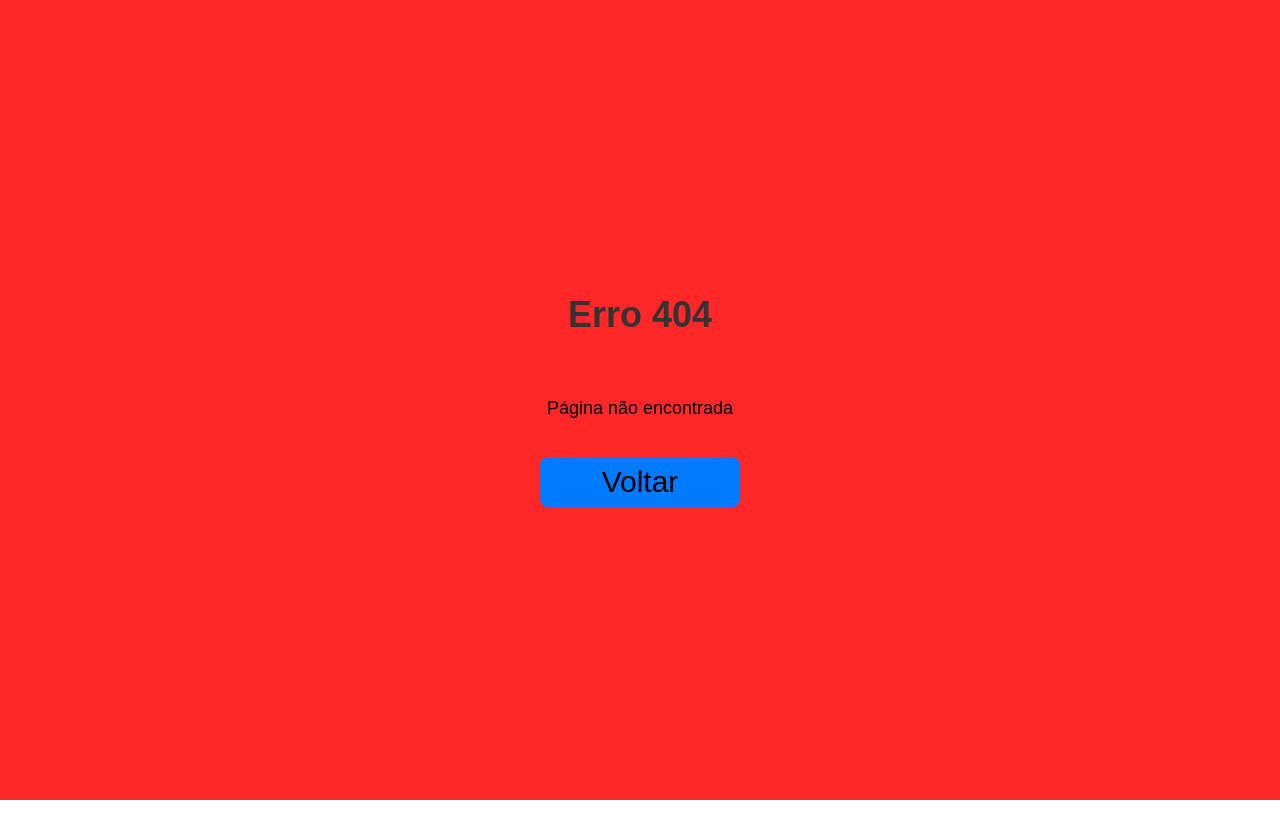
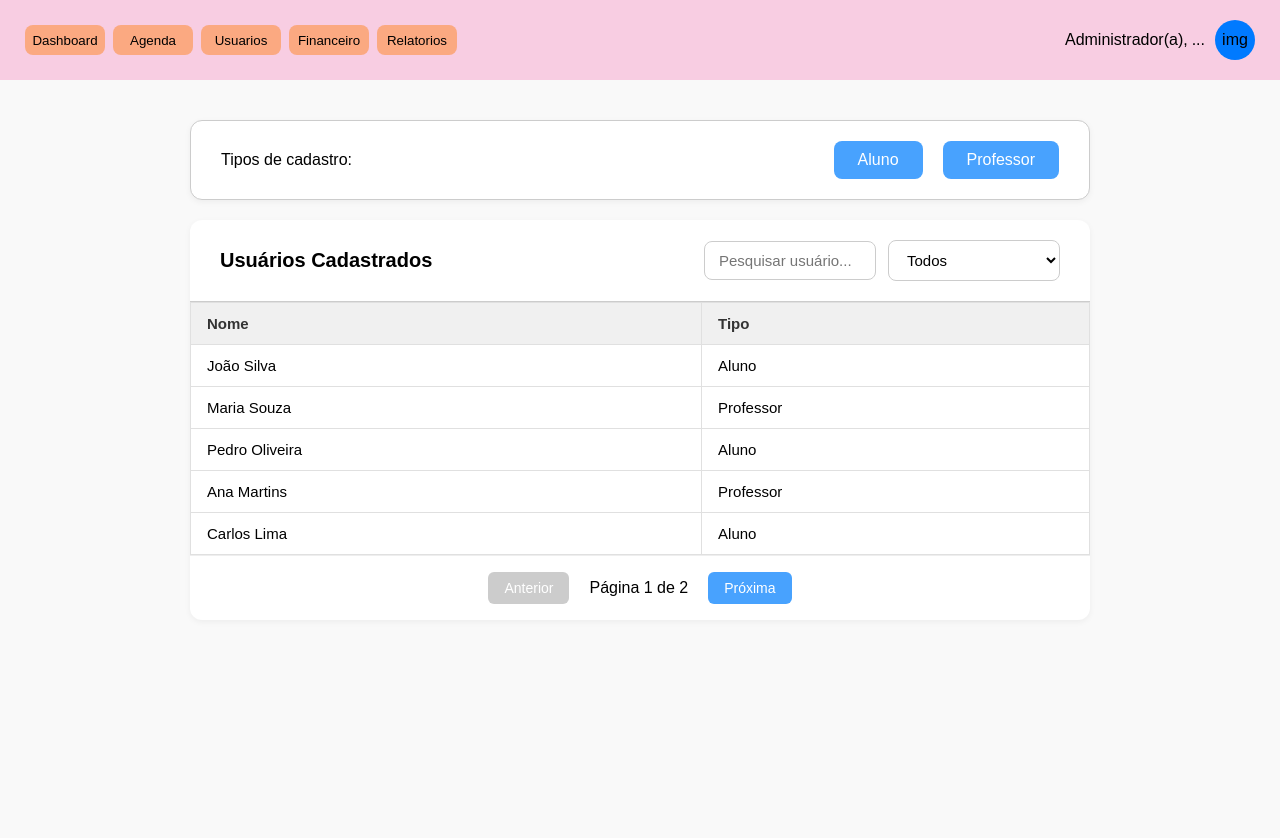
Before and after one commit to Ailton-guedes/Projeto-Personal-Kids, a React (Vite) app in the folder frontend/: page /usuarios in a window 1280 px wide. Before the commit this address had no page. Shown: the top 838 px of the page. Before the commit the page ends 800 px from the top, so only its background shows below. Built offline with nearby package versions, Linux system fonts and the light colour scheme.

Commit message:
correção, rotas e tela usuario

```diff
--- a/frontend/src/fixed/navbar/index.jsx
+++ b/frontend/src/fixed/navbar/index.jsx
@@ -1,6 +1,8 @@
 import './style.css';
+import { useNavigate } from 'react-router-dom';
 
 const Navbar = ({ children }) => {
+    const navigate = useNavigate();
 
     const buttonsArray = [
         { name: 'Dashboard', link: '/dashboard' },
@@ -10,14 +12,18 @@ const Navbar = ({ children }) => {
         { name: 'Relatorios', link: '/relatorios' },
     ];
 
-
     return (
-
         <>
             <div className="navbar">
                 <div className="buttonsArray">
-                    {buttonsArray.map((buttons, index) => (
-                        <button key={index} className="pageButton">{buttons.name}</button>
+                    {buttonsArray.map((button, index) => (
+                        <button
+                            key={index}
+                            className="pageButton"
+                            onClick={() => navigate(button.link)}
+                        >
+                            {button.name}
+                        </button>
                     ))}
                 </div>
 
@@ -29,15 +35,12 @@ const Navbar = ({ children }) => {
                     <div className="self">img</div>
                 </div>
             </div>
+
             <main>
                 {children}
             </main>
         </>
-
-
-
     );
 };
 
-
 export default Navbar;
--- a/frontend/src/pages/Error/index.jsx
+++ b/frontend/src/pages/Error/index.jsx
@@ -1,12 +1,14 @@
 import './style.css';
-
+import { useNavigate } from 'react-router-dom';
 
 const Error = () => {
+    const navigate = useNavigate();
+
     return (
-        <div className="container">
+        <div className="errorPage">
             <h1>Erro 404</h1>
             <p>Página não encontrada</p>
-            <button className="errorButton">Voltar</button>
+            <button className="errorButton" onClick={() => navigate(-1)}>Voltar</button>
         </div>
     );
 }
--- a/frontend/src/pages/Error/style.css
+++ b/frontend/src/pages/Error/style.css
@@ -1,4 +1,4 @@
-.container {
+.errorPage {
     background-color: #FF2727;
 
     width: 100vw;
--- /dev/null
+++ b/frontend/src/pages/administrator/usuario/index.jsx
@@ -0,0 +1,96 @@
+import './style.css';
+import React, { useState } from 'react';
+import { useNavigate } from 'react-router-dom';
+
+const User = () => {
+    const navigate = useNavigate();
+
+    const allUsers = [
+        { id: 1, name: 'João Silva', type: 'Aluno' },
+        { id: 2, name: 'Maria Souza', type: 'Professor' },
+        { id: 3, name: 'Pedro Oliveira', type: 'Aluno' },
+        { id: 4, name: 'Ana Martins', type: 'Professor' },
+        { id: 5, name: 'Carlos Lima', type: 'Aluno' },
+        { id: 6, name: 'Fernanda Dias', type: 'Professor' },
+        { id: 7, name: 'Bruno Alves', type: 'Aluno' },
+        { id: 8, name: 'Larissa Costa', type: 'Aluno' },
+        { id: 9, name: 'Marcos Vinicius', type: 'Professor' },
+    ];
+
+    const [currentPage, setCurrentPage] = useState(1);
+    const rowsPerPage = 5;
+
+    const indexOfLast = currentPage * rowsPerPage;
+    const indexOfFirst = indexOfLast - rowsPerPage;
+    const currentUsers = allUsers.slice(indexOfFirst, indexOfLast);
+    const totalPages = Math.ceil(allUsers.length / rowsPerPage);
+
+    const goToProfile = (id) => {
+        navigate(`/perfil/${id}`);
+    };
+
+    return (
+        <div className='container'>
+            <div className='registration'>
+                <p>Tipos de cadastro:</p>
+                <div className='registration-buttons'>
+                    <button onClick={() => navigate('/cadastro-de-aluno')}>Aluno</button>
+                    <button>Professor</button>
+                </div>
+            </div>
+
+            <div className="user-table">
+                <div className='user-table-header'>
+                    <h2>Usuários Cadastrados</h2>
+                    <div className='filters'>
+                        <input type="text" placeholder="Pesquisar usuário..." />
+                        <select>
+                            <option value="">Todos</option>
+                            <option value="aluno">Aluno</option>
+                            <option value="professor">Professor</option>
+                        </select>
+                    </div>
+                </div>
+
+                <table>
+                    <thead>
+                        <tr>
+                            <th>Nome</th>
+                            <th>Tipo</th>
+                        </tr>
+                    </thead>
+                    <tbody>
+                        {currentUsers.map((user) => (
+                            <tr
+                                key={user.id}
+                                onClick={() => goToProfile(user.id)}
+                                className="clickable-row"
+                            >
+                                <td>{user.name}</td>
+                                <td>{user.type}</td>
+                            </tr>
+                        ))}
+                    </tbody>
+                </table>
+
+                <div className="pagination">
+                    <button
+                        onClick={() => setCurrentPage((prev) => Math.max(prev - 1, 1))}
+                        disabled={currentPage === 1}
+                    >
+                        Anterior
+                    </button>
+                    <span>Página {currentPage} de {totalPages}</span>
+                    <button
+                        onClick={() => setCurrentPage((prev) => Math.min(prev + 1, totalPages))}
+                        disabled={currentPage === totalPages}
+                    >
+                        Próxima
+                    </button>
+                </div>
+            </div>
+        </div>
+    );
+};
+
+export default User;
--- /dev/null
+++ b/frontend/src/pages/administrator/usuario/style.css
@@ -0,0 +1,205 @@
+.container {
+    width: 100vw;
+    min-height: 100vh;
+    display: flex;
+    flex-direction: column;
+    align-items: center;
+    padding: 40px 20px;
+    background-color: #f9f9f9;
+    box-sizing: border-box;
+}
+
+.registration {
+    width: 100%;
+    max-width: 900px;
+    border: 1px solid #ccc;
+    display: flex;
+    align-items: center;
+    justify-content: space-between;
+    padding: 20px 30px;
+    background-color: #ffffff;
+    border-radius: 12px;
+    margin-bottom: 20px;
+    box-shadow: 0 2px 6px rgba(0, 0, 0, 0.05);
+}
+
+.registration-buttons {
+    display: flex;
+    gap: 20px;
+}
+
+.registration-buttons button {
+    padding: 10px 24px;
+    font-size: 16px;
+    background-color: #48A2FE;
+    color: white;
+    border: none;
+    border-radius: 8px;
+    cursor: pointer;
+    font-weight: 500;
+    transition: background-color 0.3s ease;
+}
+
+.registration-buttons button:hover {
+    background-color: #88c2fc;
+}
+
+.user-table {
+    width: 100%;
+    max-width: 900px;
+    background-color: #ffffff;
+    border-radius: 12px;
+    overflow: hidden;
+    box-shadow: 0 2px 6px rgba(0, 0, 0, 0.05);
+}
+
+.user-table-header {
+    display: flex;
+    align-items: center;
+    justify-content: space-between;
+    padding: 20px 30px;
+    border-bottom: 1px solid #ccc;
+    gap: 20px;
+    flex-wrap: wrap;
+}
+
+.user-table-header h2 {
+    margin: 0;
+    font-size: 20px;
+    flex-shrink: 0;
+}
+
+.filters {
+    display: flex;
+    gap: 12px;
+    align-items: center;
+}
+
+.filters select,
+.filters input {
+    padding: 10px 14px;
+    font-size: 15px;
+    border: 1px solid #ccc;
+    border-radius: 8px;
+    background-color: #ffffff;
+    outline: none;
+    transition: border-color 0.3s ease;
+}
+
+.filters select:focus,
+.filters input:focus {
+    border-color: #48A2FE;
+    box-shadow: 0 0 0 2px rgba(72, 162, 254, 0.2);
+}
+
+.user-table table {
+    width: 100%;
+    border-collapse: collapse;
+}
+
+.user-table th,
+.user-table td {
+    border: 1px solid #e0e0e0;
+    padding: 12px 16px;
+    text-align: left;
+    font-size: 15px;
+}
+
+.user-table th {
+    background-color: #f0f0f0;
+    font-weight: 600;
+    color: #333;
+}
+
+.user-table td button {
+    margin-right: 5px;
+    padding: 6px 12px;
+    border: none;
+    background-color: #48A2FE;
+    color: white;
+    border-radius: 6px;
+    cursor: pointer;
+    font-size: 14px;
+}
+
+.user-table td button:hover {
+    background-color: #3590ea;
+}
+
+.clickable-row {
+    cursor: pointer;
+    transition: background-color 0.1s;
+}
+
+.clickable-row:hover {
+    background-color: #e8f4ff;
+}
+
+.pagination {
+    display: flex;
+    justify-content: center;
+    align-items: center;
+    padding: 16px;
+    gap: 20px;
+    border-top: 1px solid #eee;
+}
+
+.pagination button {
+    padding: 8px 16px;
+    border: none;
+    background-color: #48A2FE;
+    color: white;
+    border-radius: 6px;
+    cursor: pointer;
+    font-size: 14px;
+    transition: background-color 0.3s ease;
+}
+
+.pagination button:hover {
+    background-color: #3590ea;
+}
+
+.pagination button:disabled {
+    background-color: #ccc;
+    cursor: not-allowed;
+}
+
+@media (max-width: 768px) {
+    .registration {
+        flex-direction: column;
+        align-items: flex-start;
+        gap: 10px;
+    }
+
+    .registration-buttons {
+        width: 100%;
+        justify-content: space-between;
+    }
+
+    .user-table th,
+    .user-table td {
+        font-size: 14px;
+        padding: 10px 12px;
+    }
+
+    .user-table select {
+        width: 100%;
+    }
+
+    .user-table-header {
+        flex-direction: column;
+        align-items: flex-start;
+        gap: 10px;
+    }
+
+    .filters {
+        width: 100%;
+        flex-direction: column;
+        gap: 10px;
+    }
+
+    .filters select,
+    .filters input {
+        width: 100%;
+    }
+}
--- a/frontend/src/routes/Route.jsx
+++ b/frontend/src/routes/Route.jsx
@@ -1,27 +1,21 @@
-{/* Precisamos disso para que ele entenda
-    que estamos usando rotas */}
 import { BrowserRouter as Router, Routes, Route, Navigate } from "react-router-dom";
+import Navbar from "../fixed/Navbar";
 
-{/* Para incluir novas rotas precisa importar
-    seu nome e o caminho até ela */}
 import Login from "../pages/administrator/Login";
+import Cadastrodealuno from "../pages/administrator/cadastrodealuno";
+import User from "../pages/administrator/usuario";
+
 import Error from "../pages/Error";
-import Cadastrodealuno from "../pages/administrator/cadastrodealuno";
-{/* Criada a constante Root para informarmos nossas rotas */}
+
 const Root = () => {
     return (
         <Router>
             <Routes>
-                {/* Aqui estamos dizendo que quando o usuário
-                acessar a rota inicial,
-                ele será redirecionado para a rota de login */}
                 <Route path="/" element={<Navigate to="/Login" replace />} />
 
-                {/* Para incluir novas rotas,
-                faça assim como a rota login logo abaixo: */}
                 <Route path="/Login" element={<Login />} />
-
-               <Route path="/CadastroDeAluno" element={<Cadastrodealuno />} />
+                <Route path="/usuarios" element={<Navbar><User /></Navbar>} />
+                <Route path="/cadastro-de-aluno" element={<Navbar><Cadastrodealuno /></Navbar>} />
 
                 <Route path="*" element={<Error />} />
             </Routes>
@@ -29,5 +23,4 @@ const Root = () => {
     );
 };
 
-{/* Exportando para que possa ser usado no Main */}
 export default Root;
```
Also changed, not shown: frontend/src/main.jsx (+0 -16 lines), frontend/src/pages/administrator/dashboard/index.jsx (+21 -0 lines), frontend/src/pages/administrator/user/index.jsx (deleted), frontend/src/pages/administrator/user/style.css (deleted).
